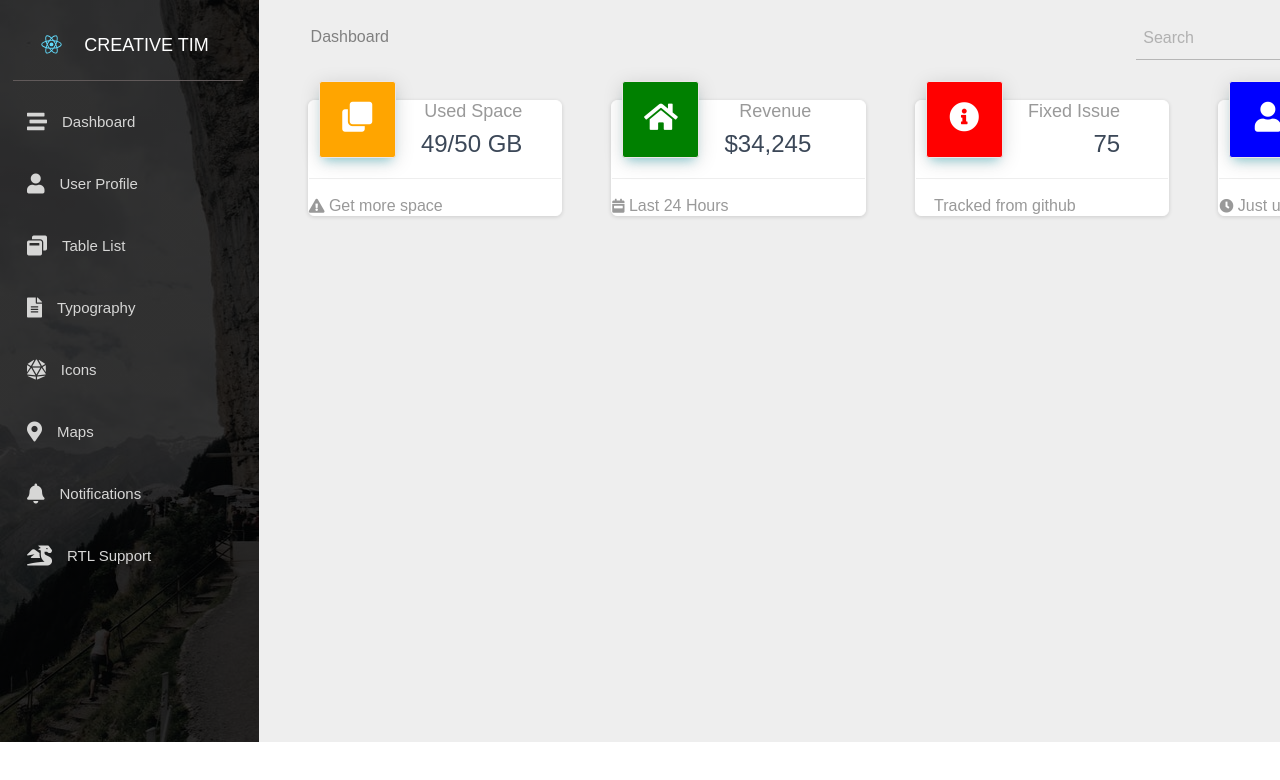
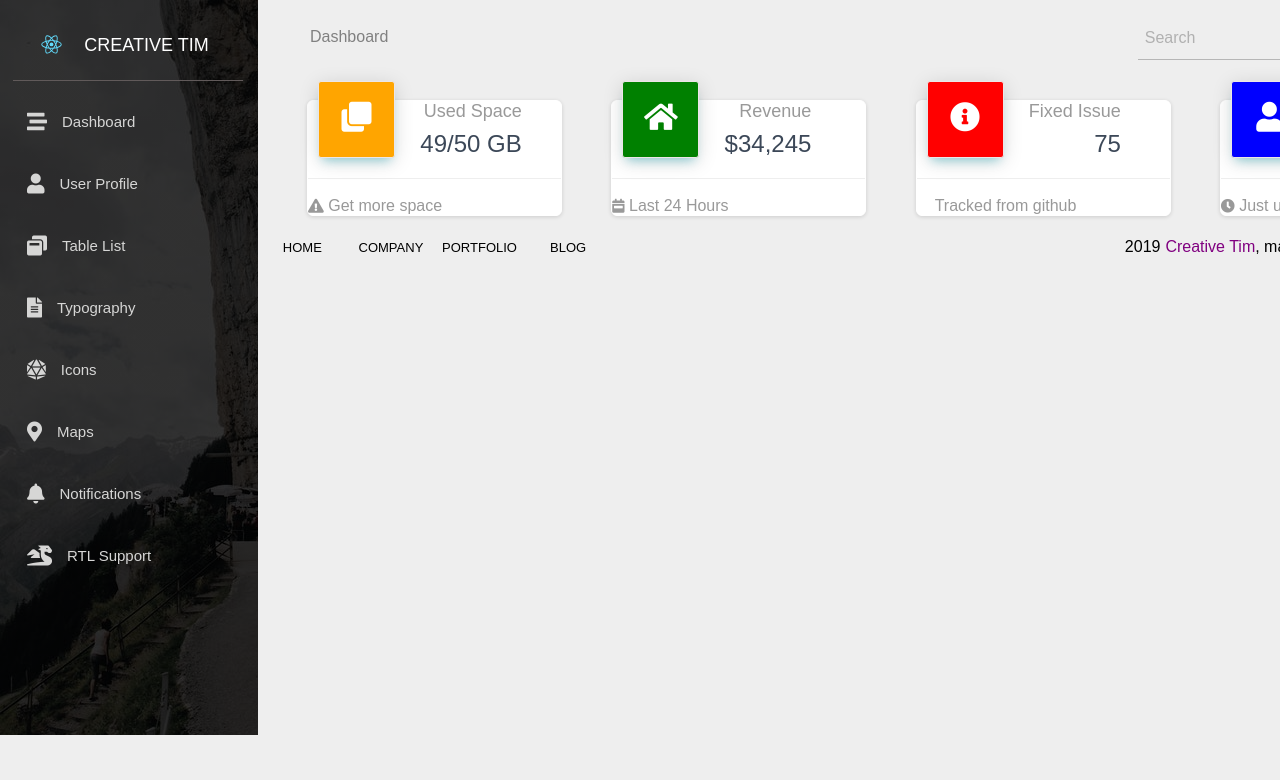
Before and after one commit to dinesh196/business-landing-page, a React (Create React App) app in the folder page/: page / in a window 1280 px wide. Shown: the top 780 px of the page. Built offline with nearby package versions, Linux system fonts and the light colour scheme.

Commit message:
Added Footer

```diff
--- a/page/src/App.css
+++ b/page/src/App.css
@@ -1,18 +1,24 @@
+html{
+  background-color: #eeeeee;
+}
 .App {
   display: flex;
-  width: 1522px;
+  width: 1524px ;
+  overflow-x: hidden;
   height: 742px;
+  background-color: #eeeeee;
   }
 
 .Side1{
   background-image: linear-gradient(rgba(0, 0, 0, 0.8), rgba(0, 0, 0, 0.8)), url(img1.jpeg);
-  width: 17%;
-  background-attachment: fixed;
-  height: 100%;
+  width: 258px;
+  position: fixed;
+  height: 735px;
 }
 .Side2{
 	background-color: #eeeeee;
-  width: 83%;
+  width: 1271px;
+  margin-left: 258px;
   height: 100%;
 }
 .head{
--- a/page/src/components/col.css
+++ b/page/src/components/col.css
@@ -27,7 +27,6 @@ hr{
 .b3{ display: flex;
     cursor: pointer;
 	color: white;
-	background-color:none;
 	width: 80%;
     margin: 5px 12px 5px 12px;
     padding: 1px 13px 1px 13px;
@@ -46,3 +45,27 @@ hr{
 	font-size: 15px;
 	margin: 16px 0px 16px 0px;
 }
+.footer{
+    display: flex;
+    width: 100%;
+    height: 60px;
+}
+.b4 {
+    text-align: center;
+    width: 7%;
+    font-size: small;
+    padding: 11px 0px;
+    cursor: pointer;
+}
+.last{
+    display: -webkit-box;
+    padding: 6px;
+    margin-left: 40%;
+}
+.l{
+    margin-right: 5px;
+}
+.light{
+    color: purple;
+    cursor: pointer;
+}
--- a/page/src/components/footer.js
+++ b/page/src/components/footer.js
@@ -1,10 +1,27 @@
 import React, {Component} from 'react';
+import './col.css';
+class Footer extends Component{
+    state={
+	    buttons:[
+	         {bname:'HOME'},
+	         {bname:'COMPANY'},
+	         {bname:'PORTFOLIO'},
+	         {bname:'BLOG'}
+	             ]
+    };
+    newButtoon(){
+	     return this.state.buttons.map((bname,index)=>
 
-class Footer extends Component{
+		         <p className='b4' key={index}>{this.state.buttons[index].bname}</p>
+		         )}
 	render() {
-		return (
-			<div></div>
-		);
+		 return (<div className='footer'>
+			    {this.newButtoon()}
+			    <div className='last'>
+			    <p className='l'>2019</p><p className='light'>Creative Tim</p><p>, made with love for a better web</p>
+			   </div>
+			   </div>
+		)
 	}
 }
 
```
Also changed, not shown: 1 other file (tests, documents, lock files or other folders).
